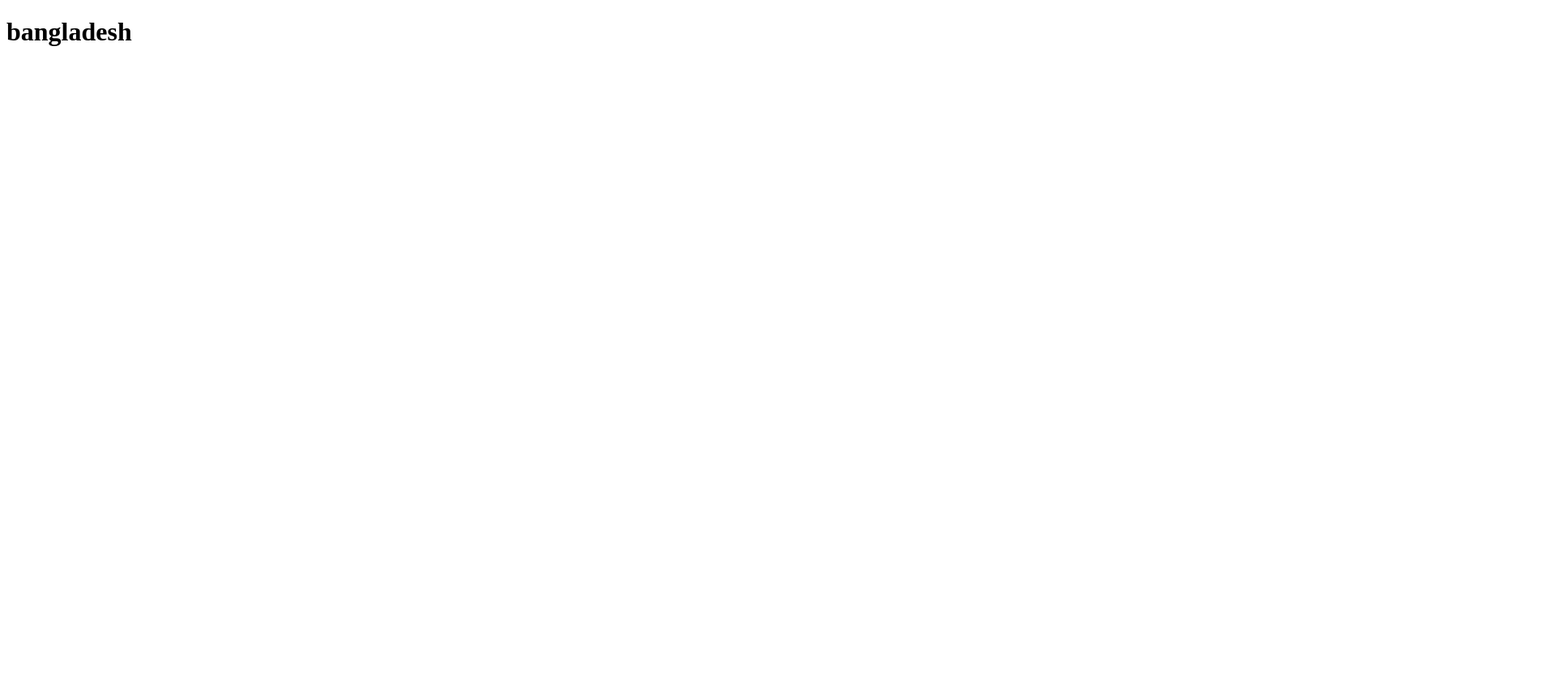
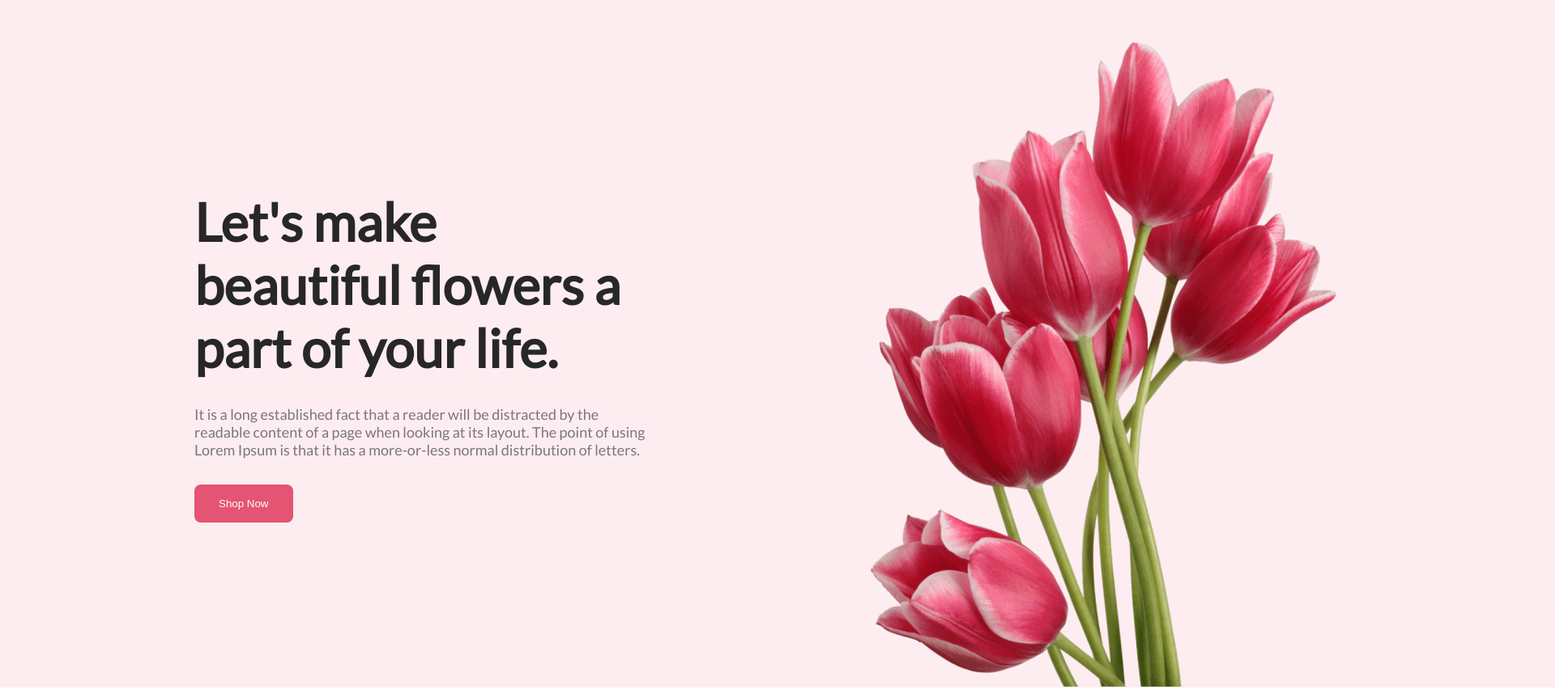
Before and after one commit to Farhad-Hossain-45/first-assignment, a plain HTML site: page index.html in a window 1280 px wide. Shown: the whole page at 81% size, 1920 px wide, since content can reach past the window. Before the commit the page ends 800 px from the top, so only its background shows below. Drawn offline with Linux system fonts and the light colour scheme.

Commit message:
this is banner section

```diff
--- a/index.html
+++ b/index.html
@@ -4,8 +4,31 @@
     <meta charset="UTF-8">
     <meta name="viewport" content="width=device-width, initial-scale=1.0">
     <title>First Assignment</title>
+    <link rel="stylesheet" href="style.css">
+    <link rel="preconnect" href="https://fonts.googleapis.com">
+    <link rel="preconnect" href="https://fonts.gstatic.com" crossorigin>
+    <link href="https://fonts.googleapis.com/css2?family=Lato&display=swap" rel="stylesheet">
 </head>
 <body>
-    <h1>bangladesh</h1>
+    <header>
+        <div class="banner-container">
+            <div class="banner-left">
+                <h2 class="banner-title">Let's make beautiful flowers a part of your life.</h2>
+                <p class="banner-discription">
+                    It is a long established fact that a reader will be distracted by the readable content of a page when looking at its layout. The point of using Lorem Ipsum is that it has a more-or-less normal distribution of letters.
+                </p>
+                <button class="btn">Shop Now</button>
+            </div>
+            <div class="banner-right">
+                <img class="banner-img" src="./Flower Asset/pngwing 10.png" alt="">
+            </div>
+        </div>
+    </header>
+    <main>
+
+    </main>
+    <footer>
+
+    </footer>
 </body>
 </html>
--- /dev/null
+++ b/style.css
@@ -0,0 +1,50 @@
+*{
+    margin: 0;
+    padding: 0;
+    box-sizing: border-box;
+}
+body{
+    font-family: 'Lato', sans-serif;
+}
+.banner-container{
+    display: flex;
+    justify-content: space-around;
+    align-items: center;
+    width: 1920px;
+    /* height: 90vh; */
+    height: 850px;
+    background-color:rgba(229, 84, 115, 0.10);
+}
+.banner-img{
+    width: 635px;
+    height: 800px;
+    margin-top: 50px;
+}
+.banner-left{
+    padding: 240px;
+    margin-top: 197px;
+    margin-bottom: 167px;
+
+}
+.banner-title{
+    color: #272727;
+    font-size: 65px;
+
+}
+.banner-discription{
+    color: rgba(39, 39, 39, 0.60);
+    font-size: 18px;
+    font-weight: 400;
+    margin: 32px 0;
+
+}
+.banner-right{
+    margin-right: 240px;
+}
+.btn{
+    border-radius: 8px;
+background: #E55473;
+padding: 16px 30px;
+color: white;
+border: none;
+}
```
